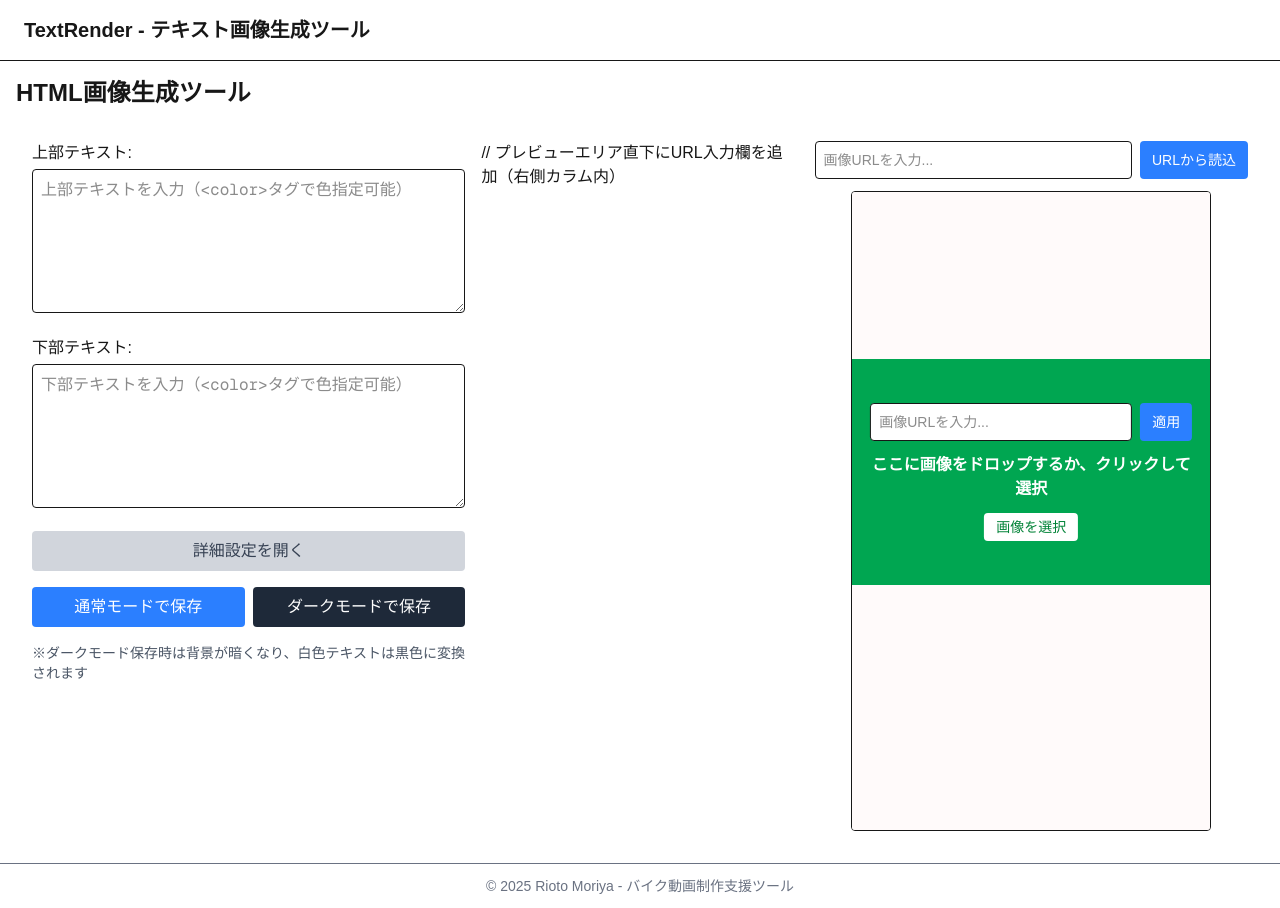
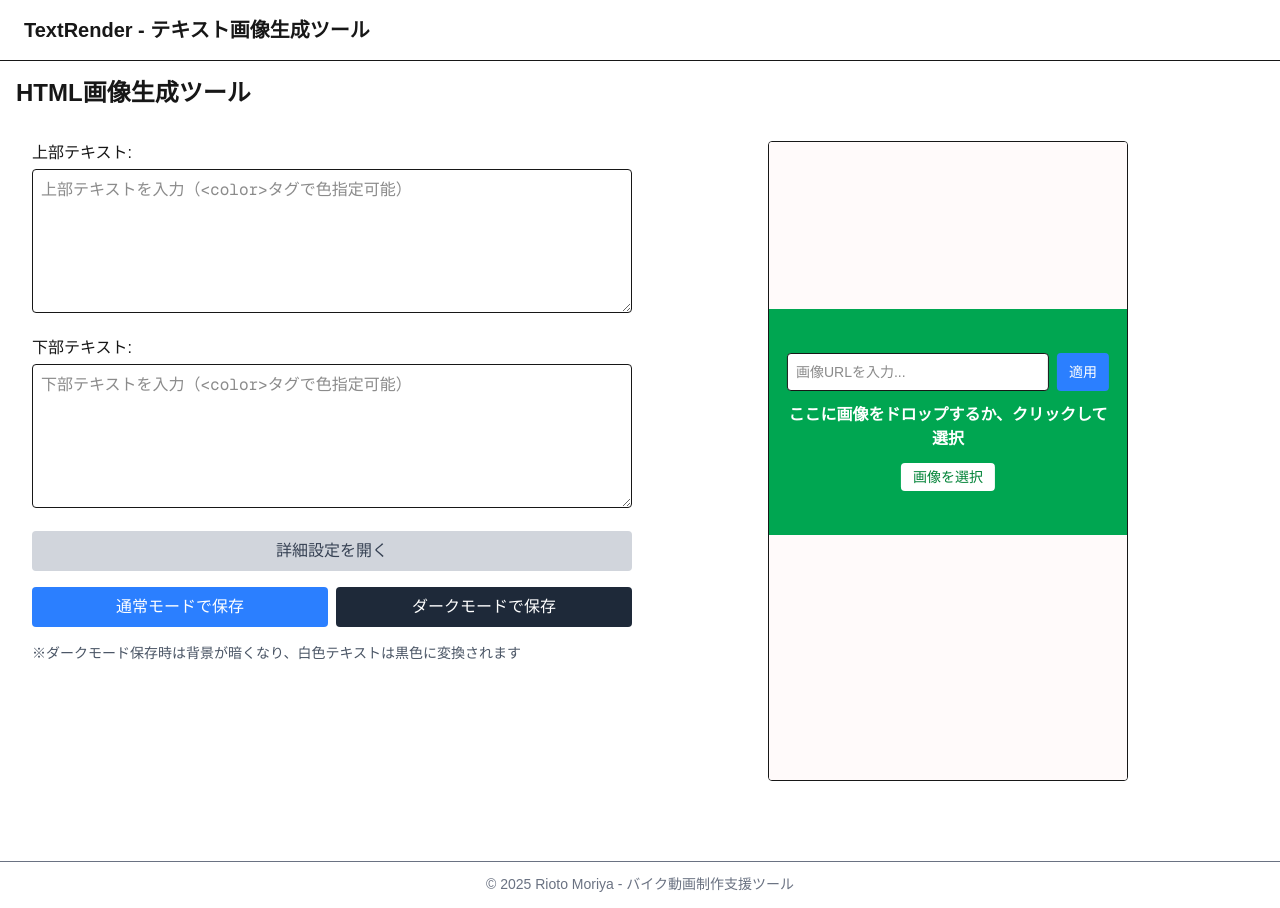
Before and after one commit to Rioto3/TextRender, a Next.js app: page / in a window 1280 px wide. Built offline with nearby package versions, Linux system fonts and the light colour scheme.

Commit message:
Update page.js

```diff
--- a/src/app/components/HtmlToImageTool/page.js
+++ b/src/app/components/HtmlToImageTool/page.js
@@ -831,30 +831,8 @@ const MobilArea = ({ textRate = 1 }) => {
         </div>
       </div>
 
+<div className="w-full md:w-1/2 flex flex-col items-center justify-center mt-4 md:mt-0">
 
-
-
-
-// プレビューエリア直下にURL入力欄を追加（右側カラム内）
-<div className="w-full md:w-1/2 flex flex-col items-center justify-center mt-4 md:mt-0">
-  {/* URL入力欄 - プレビューの上に配置 */}
-  <div className="w-full mb-3">
-    <div className="flex gap-2">
-      <input
-        type="text"
-        value={imageUrl}
-        onChange={(e) => setImageUrl(e.target.value)}
-        placeholder="画像URLを入力..."
-        className="flex-grow p-2 border rounded text-sm"
-      />
-      <button
-        onClick={loadImageFromUrl}
-        className="px-3 py-1 bg-blue-500 text-white rounded hover:bg-blue-600 text-sm"
-      >
-        URLから読込
-      </button>
-    </div>
-  </div>
 
   {/* プレビューエリア */}
   <div
```
